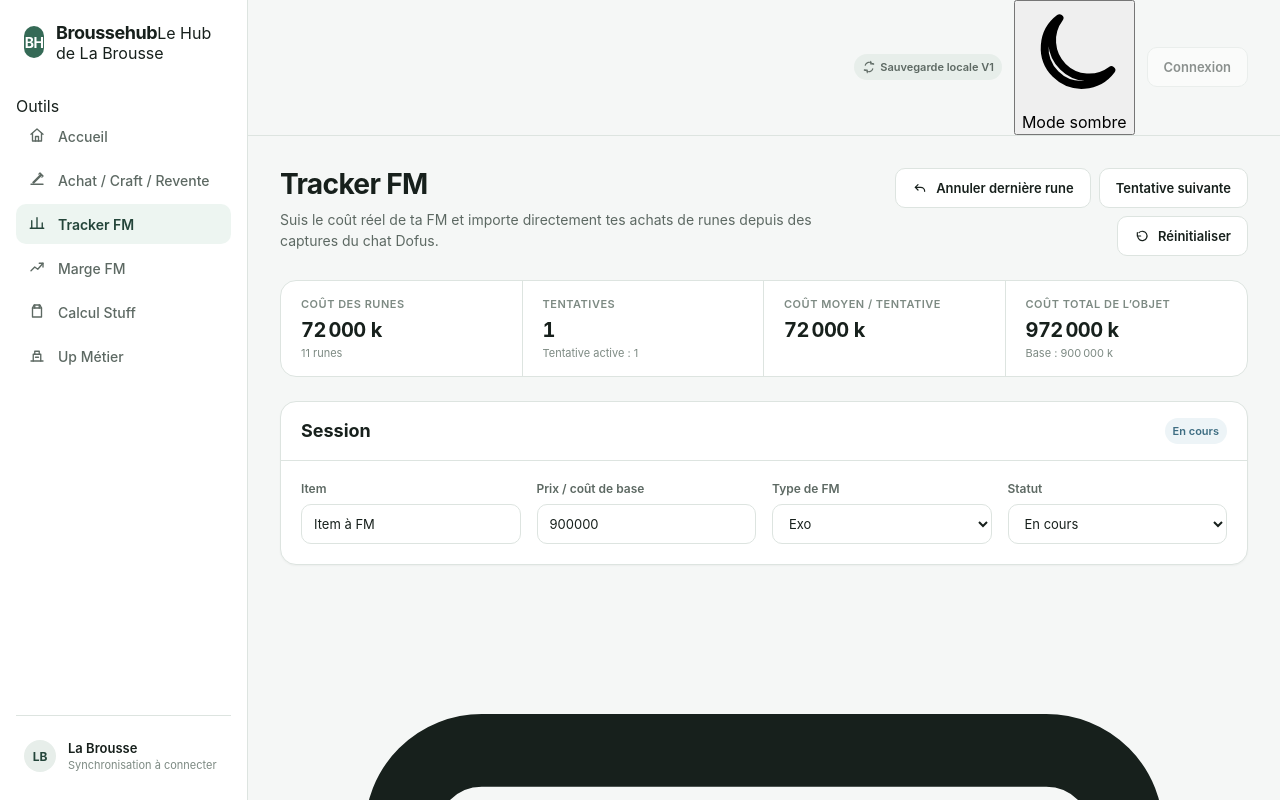
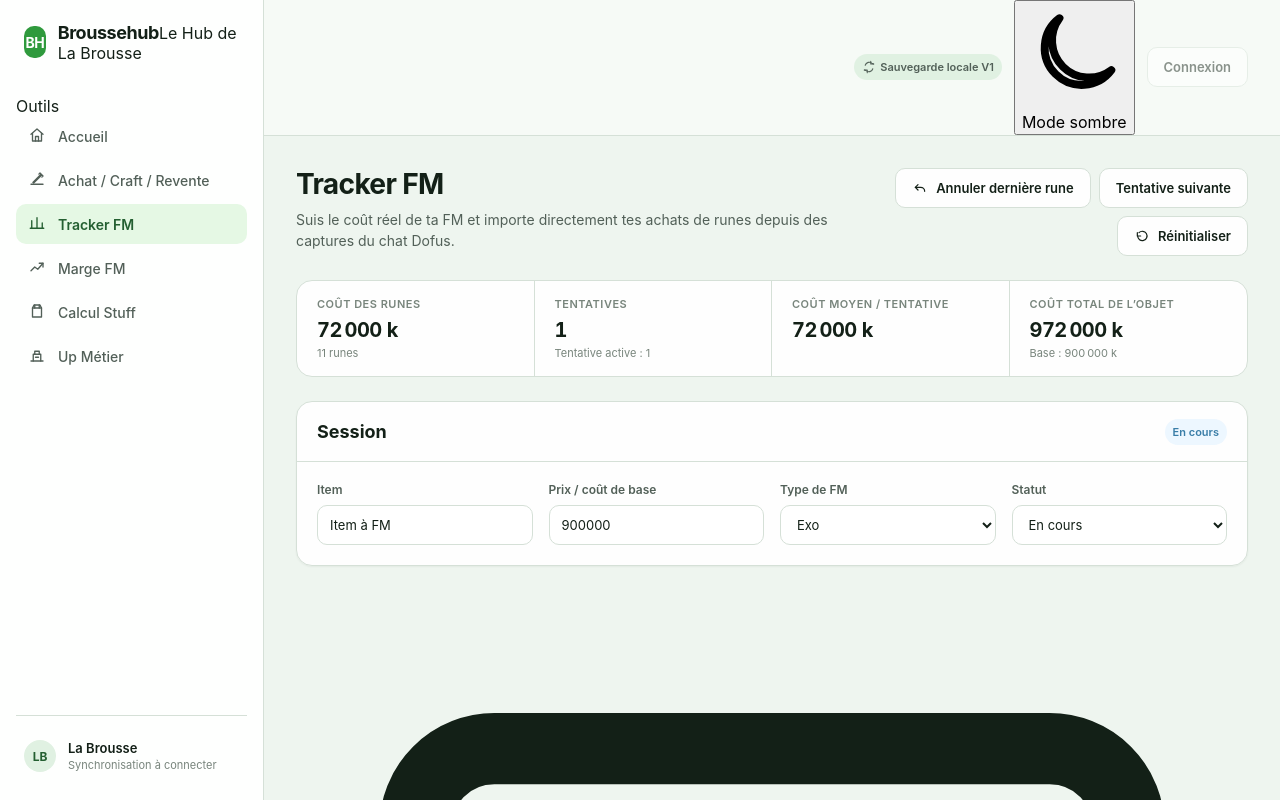
Before and after one commit to Sawazu/BrousseHub, a React (Vite) app: page /#/tracker-fm in a window 1280 px wide. Shown: the top 800 px of the page. Built offline with nearby package versions, Linux system fonts and the light colour scheme.

Commit message:
style: expand design tokens for vivid light and dark themes

```diff
--- a/src/styles/tokens.css
+++ b/src/styles/tokens.css
@@ -1,64 +1,78 @@
 :root {
   color-scheme: light;
 
-  /* Primitive palette */
-  --forest-50: #edf5f1;
-  --forest-100: #dcebe4;
-  --forest-200: #bfd8cc;
-  --forest-300: #97bead;
-  --forest-400: #6d9f89;
-  --forest-500: #4b846d;
-  --forest-600: #356a56;
-  --forest-700: #2b5647;
-  --forest-800: #24453a;
-  --forest-900: #1d382f;
+  /* Primitive palette — Brousse */
+  --forest-25: #f7fff6;
+  --forest-50: #efffed;
+  --forest-100: #d9fbd5;
+  --forest-200: #b6f2af;
+  --forest-300: #84e17e;
+  --forest-400: #5bd05c;
+  --forest-500: #3ebb49;
+  --forest-600: #2f9a3d;
+  --forest-700: #287a35;
+  --forest-800: #245f31;
+  --forest-900: #204f2c;
+  --forest-950: #0c2c17;
 
   --stone-0: #ffffff;
-  --stone-25: #fbfcfb;
-  --stone-50: #f5f7f6;
-  --stone-100: #edf1ef;
-  --stone-200: #dde4e0;
-  --stone-300: #c7d0cb;
-  --stone-400: #a7b2ac;
-  --stone-500: #7d8a83;
-  --stone-600: #5d6963;
-  --stone-700: #414b46;
-  --stone-800: #29322e;
-  --stone-900: #17201c;
+  --stone-25: #fbfdfb;
+  --stone-50: #f4f8f4;
+  --stone-100: #e9f0ea;
+  --stone-200: #d8e2da;
+  --stone-300: #c0cdc3;
+  --stone-400: #9ead9f;
+  --stone-500: #748276;
+  --stone-600: #57635a;
+  --stone-700: #3c463f;
+  --stone-800: #252e28;
+  --stone-850: #1c241f;
+  --stone-900: #121914;
+  --stone-925: #0d130f;
+  --stone-950: #080d0a;
 
-  --red-50: #fbefef;
-  --red-600: #b54848;
-  --red-700: #963b3b;
-  --amber-50: #fdf5e7;
-  --amber-600: #9a6418;
-  --blue-50: #edf4f7;
-  --blue-600: #3e6d82;
+  --red-50: #fff0f0;
+  --red-400: #f07878;
+  --red-600: #c44747;
+  --red-700: #a43737;
+  --amber-50: #fff7e6;
+  --amber-400: #e8ac4c;
+  --amber-600: #a96814;
+  --blue-50: #edf7ff;
+  --blue-400: #65a8d4;
+  --blue-600: #397da7;
 
-  /* Semantic colors */
-  --color-canvas: var(--stone-50);
-  --color-surface: var(--stone-0);
-  --color-surface-subtle: var(--stone-25);
-  --color-surface-muted: var(--stone-100);
-  --color-surface-hover: #f0f4f2;
-  --color-surface-active: #e7eeea;
-  --color-topbar: rgb(245 247 246 / 92%);
-  --color-text: var(--stone-900);
-  --color-text-secondary: var(--stone-600);
-  --color-text-muted: var(--stone-500);
-  --color-text-disabled: var(--stone-400);
-  --color-text-inverse: var(--stone-0);
-  --color-border-subtle: var(--stone-100);
-  --color-border: var(--stone-200);
-  --color-border-strong: var(--stone-300);
-  --color-border-hover: #acbbb3;
+  /* Semantic colors — light */
+  --color-canvas: #eef5ef;
+  --color-canvas-deep: #e7f0e8;
+  --color-canvas-glow: rgb(62 187 73 / 16%);
+  --color-surface: rgb(255 255 255 / 94%);
+  --color-surface-raised: #ffffff;
+  --color-surface-subtle: #f8fbf8;
+  --color-surface-muted: #eaf1eb;
+  --color-surface-hover: #edf6ee;
+  --color-surface-active: #e0f1e2;
+  --color-topbar: rgb(247 251 247 / 86%);
+  --color-sidebar: #f9fcf9;
+  --color-text: #132017;
+  --color-text-secondary: #526058;
+  --color-text-muted: #78857c;
+  --color-text-disabled: #a0aaa3;
+  --color-text-inverse: #ffffff;
+  --color-border-subtle: #e8efe9;
+  --color-border: #d5e0d7;
+  --color-border-strong: #b9c9bd;
+  --color-border-hover: #8fb599;
   --color-accent: var(--forest-600);
   --color-accent-hover: var(--forest-700);
   --color-accent-active: var(--forest-800);
-  --color-accent-soft: var(--forest-50);
-  --color-accent-soft-hover: var(--forest-100);
-  --color-accent-contrast: var(--stone-0);
-  --color-positive: #287454;
-  --color-positive-soft: #e8f3ed;
+  --color-accent-soft: #e5f8e4;
+  --color-accent-soft-hover: #d4f3d2;
+  --color-accent-contrast: #ffffff;
+  --color-accent-glow: rgb(62 187 73 / 24%);
+  --color-accent-border: rgb(47 154 61 / 42%);
+  --color-positive: #238449;
+  --color-positive-soft: #e3f7e9;
   --color-warning: var(--amber-600);
   --color-warning-soft: var(--amber-50);
   --color-danger: var(--red-600);
@@ -66,8 +80,10 @@
   --color-danger-soft: var(--red-50);
   --color-info: var(--blue-600);
   --color-info-soft: var(--blue-50);
-  --color-focus-ring: rgb(53 106 86 / 22%);
-  --color-selection: var(--forest-100);
+  --color-focus-ring: rgb(62 187 73 / 24%);
+  --color-selection: var(--forest-200);
+  --gradient-brand: linear-gradient(135deg, #2f9a3d 0%, #58cb54 55%, #8be06c 100%);
+  --gradient-panel: linear-gradient(145deg, rgb(255 255 255 / 99%) 0%, rgb(247 252 247 / 96%) 100%);
 
   /* Typography */
   --font-sans: Inter, ui-sans-serif, -apple-system, BlinkMacSystemFont, "Segoe UI", Roboto, Helvetica, Arial, sans-serif;
@@ -121,12 +137,14 @@
   --radius-lg: 0.75rem;
   --radius-xl: 1rem;
   --radius-2xl: 1.25rem;
+  --radius-3xl: 1.5rem;
   --radius-pill: 999px;
   --border-width: 1px;
   --border-width-strong: 2px;
-  --shadow-xs: 0 1px 2px rgb(23 32 28 / 4%);
-  --shadow-sm: 0 4px 12px rgb(23 32 28 / 6%);
-  --shadow-md: 0 16px 40px rgb(23 32 28 / 9%);
+  --shadow-xs: 0 1px 2px rgb(14 31 18 / 5%);
+  --shadow-sm: 0 8px 24px rgb(14 31 18 / 8%);
+  --shadow-md: 0 20px 54px rgb(14 31 18 / 12%);
+  --shadow-accent: 0 14px 34px rgb(47 154 61 / 18%);
   --shadow-focus: 0 0 0 4px var(--color-focus-ring);
 
   /* Component sizing */
@@ -140,25 +158,27 @@
   --icon-size-md: 1.125rem;
   --icon-size-lg: 1.25rem;
   --icon-size-xl: 1.5rem;
-  --sidebar-width: 15.5rem;
+  --icon-size-2xl: 2rem;
+  --sidebar-width: 16.5rem;
   --topbar-height: 4rem;
-  --content-max-width: 92rem;
-  --content-reading-width: 48rem;
+  --content-max-width: 96rem;
+  --content-reading-width: 52rem;
   --content-gutter: 2rem;
-  --panel-header-height: 3.5rem;
+  --panel-header-height: 3.75rem;
   --table-row-height: 3rem;
   --field-max-width: 30rem;
+  --ocr-panel-min-height: 26rem;
 
   /* Component states */
-  --button-primary-bg: var(--color-accent);
-  --button-primary-bg-hover: var(--color-accent-hover);
-  --button-primary-bg-active: var(--color-accent-active);
+  --button-primary-bg: var(--gradient-brand);
+  --button-primary-bg-hover: linear-gradient(135deg, #287a35 0%, #46b84a 58%, #74d560 100%);
+  --button-primary-bg-active: var(--forest-800);
   --button-primary-text: var(--color-accent-contrast);
   --button-secondary-bg: var(--color-surface);
   --button-secondary-bg-hover: var(--color-surface-hover);
   --button-secondary-border: var(--color-border);
-  --button-secondary-border-hover: var(--color-border-hover);
-  --input-bg: var(--color-surface);
+  --button-secondary-border-hover: var(--color-accent-border);
+  --input-bg: var(--color-surface-raised);
   --input-bg-disabled: var(--color-surface-muted);
   --input-border: var(--color-border);
   --input-border-hover: var(--color-border-hover);
@@ -180,6 +200,58 @@
   --z-modal: 100;
 }
 
+:root[data-theme='dark'] {
+  color-scheme: dark;
+  --color-canvas: #08100b;
+  --color-canvas-deep: #050a07;
+  --color-canvas-glow: rgb(84 217 86 / 16%);
+  --color-surface: rgb(16 24 19 / 95%);
+  --color-surface-raised: #151e18;
+  --color-surface-subtle: #101812;
+  --color-surface-muted: #1a251d;
+  --color-surface-hover: #1a2a1f;
+  --color-surface-active: #203626;
+  --color-topbar: rgb(8 14 10 / 82%);
+  --color-sidebar: #0b120d;
+  --color-text: #f0f7f1;
+  --color-text-secondary: #b5c1b7;
+  --color-text-muted: #849087;
+  --color-text-disabled: #5d695f;
+  --color-text-inverse: #061008;
+  --color-border-subtle: #17211a;
+  --color-border: #26332a;
+  --color-border-strong: #36463b;
+  --color-border-hover: #4e7258;
+  --color-accent: #63d65e;
+  --color-accent-hover: #76df6d;
+  --color-accent-active: #8ce87e;
+  --color-accent-soft: #16341c;
+  --color-accent-soft-hover: #1c4524;
+  --color-accent-contrast: #071009;
+  --color-accent-glow: rgb(99 214 94 / 28%);
+  --color-accent-border: rgb(99 214 94 / 42%);
+  --color-positive: #72df83;
+  --color-positive-soft: #14341e;
+  --color-warning: #efbd67;
+  --color-warning-soft: #392a14;
+  --color-danger: #f08383;
+  --color-danger-hover: #f69a9a;
+  --color-danger-soft: #391919;
+  --color-info: #80bde2;
+  --color-info-soft: #142b3a;
+  --color-focus-ring: rgb(99 214 94 / 24%);
+  --color-selection: #285e31;
+  --gradient-brand: linear-gradient(135deg, #3a9e40 0%, #62d25d 55%, #8ce77a 100%);
+  --gradient-panel: linear-gradient(145deg, rgb(20 29 23 / 98%) 0%, rgb(12 19 14 / 98%) 100%);
+  --shadow-xs: 0 1px 2px rgb(0 0 0 / 20%);
+  --shadow-sm: 0 10px 28px rgb(0 0 0 / 24%);
+  --shadow-md: 0 24px 62px rgb(0 0 0 / 34%);
+  --shadow-accent: 0 16px 38px rgb(78 192 74 / 16%);
+  --button-secondary-bg: #141d17;
+  --input-bg: #101712;
+  --input-bg-disabled: #151e18;
+}
+
 @media (max-width: 900px) {
-  :root { --content-gutter: 1rem; --topbar-height: 3.5rem; }
+  :root { --content-gutter: 1rem; --topbar-height: 3.5rem; --sidebar-width: 100%; }
 }
```
